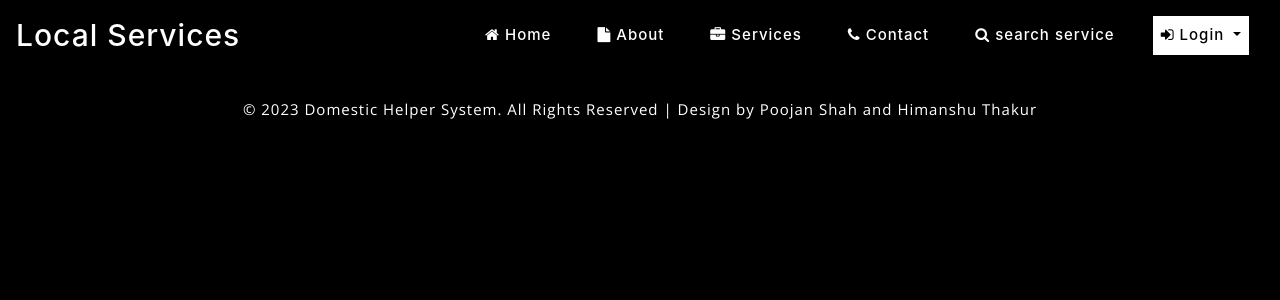
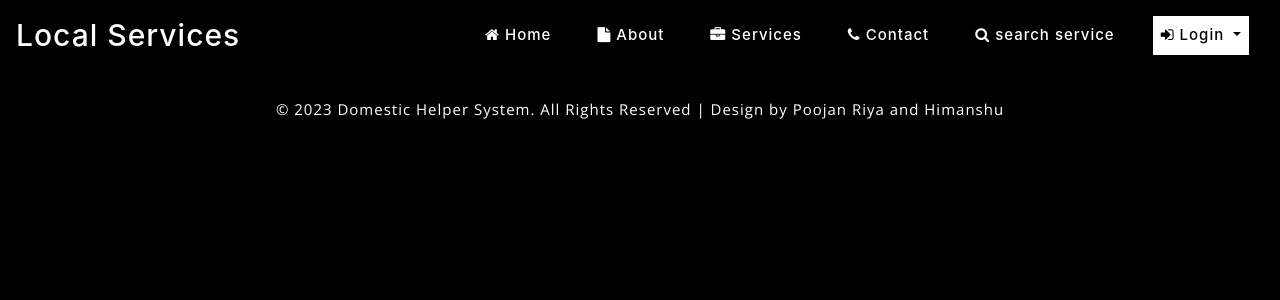
Before and after one commit to poojan-1510/Virtualisation-Project, a Django app: template home_service/templates/index.html in a window 1280 px wide. Shown: the top 300 px of the page. Run offline with Django 3.2, Linux system fonts and the light colour scheme; the template is opened without the code that fills it, so the values that code supplies are empty; some libraries are stand-ins or nearby versions.

Commit message:
Update index.html

```diff
--- a/home_service/templates/index.html
+++ b/home_service/templates/index.html
@@ -154,7 +154,7 @@ Smartphone Compatible web template, free webdesigns for Nokia, Samsung, LG, Sony
 <section class="footer" style="background:black">
 
 <div class="copyright" style="background:black;margin-top:80px">
-			<p>© 2023 Domestic Helper System. All Rights Reserved | Design by Poojan Shah and Himanshu Thakur</a></p>
+			<p>© 2023 Domestic Helper System. All Rights Reserved | Design by Poojan Riya and Himanshu </a></p>
 
 		</div>
 	</div>
```
